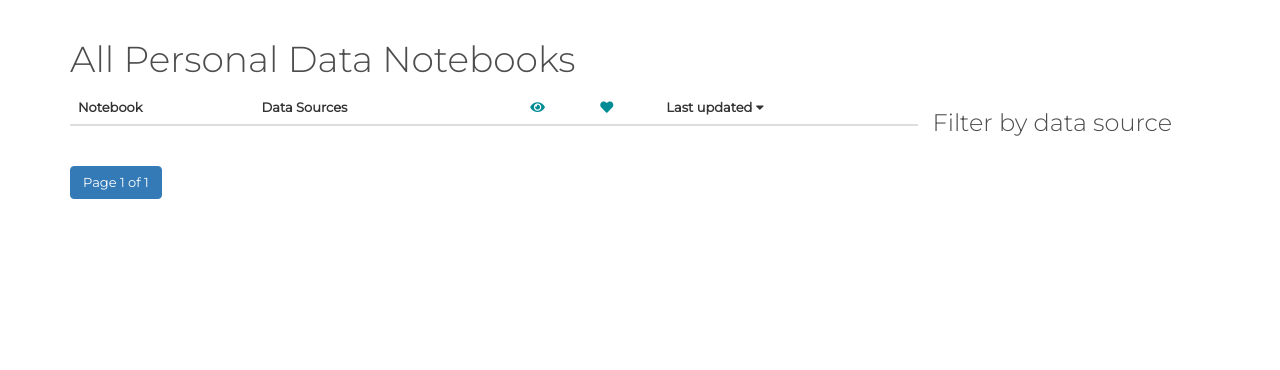
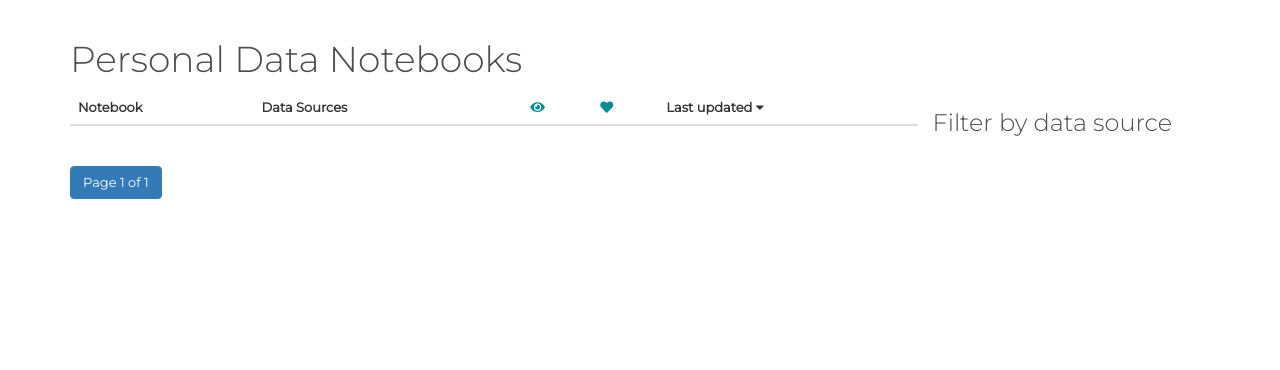
Before and after one commit to OpenHumans/jupyter-gallery, a Django app: page /notebooks/ in a window 1280 px wide. Shown: the part 50-420 px from the top of the page. Run offline with Django 3.2, Linux system fonts and the light colour scheme; data that the repository does not hold is empty; some libraries are stand-ins or nearby versions.

Commit message:
spacing button, name explore

```diff
--- a/main/templates/main/index.html
+++ b/main/templates/main/index.html
@@ -19,6 +19,7 @@
               Explore Notebooks
             </a>
           </center>
+        </br>
         </p>
       </div>
       <div class="col-md-7">
--- a/main/templates/main/notebook_index.html
+++ b/main/templates/main/notebook_index.html
@@ -2,7 +2,7 @@
 {% block content %}
 {% load static %}
 {% load utilities %}
-<h1>All Personal Data Notebooks</h1>
+<h1>Personal Data Notebooks</h1>
 <div class="row">
   <div class="col-md-9">
     <div class="table-responsive">
```
